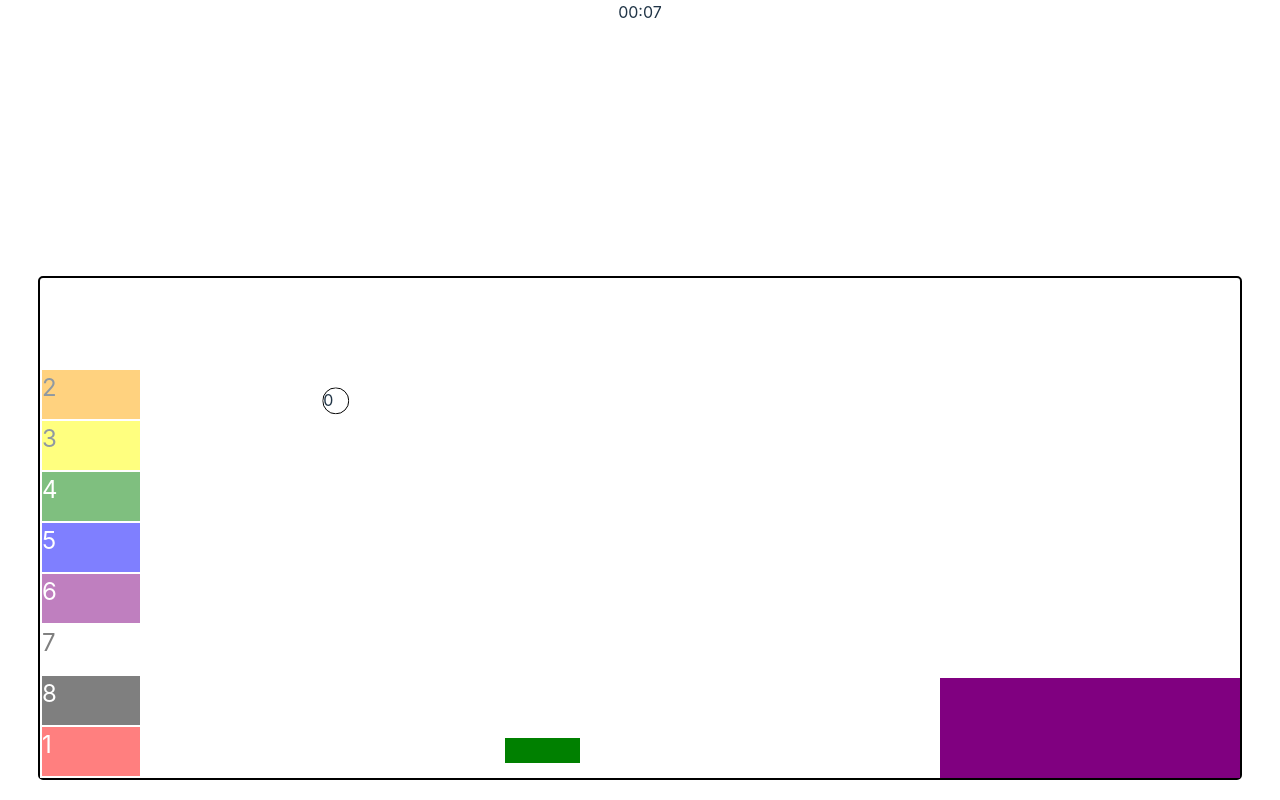
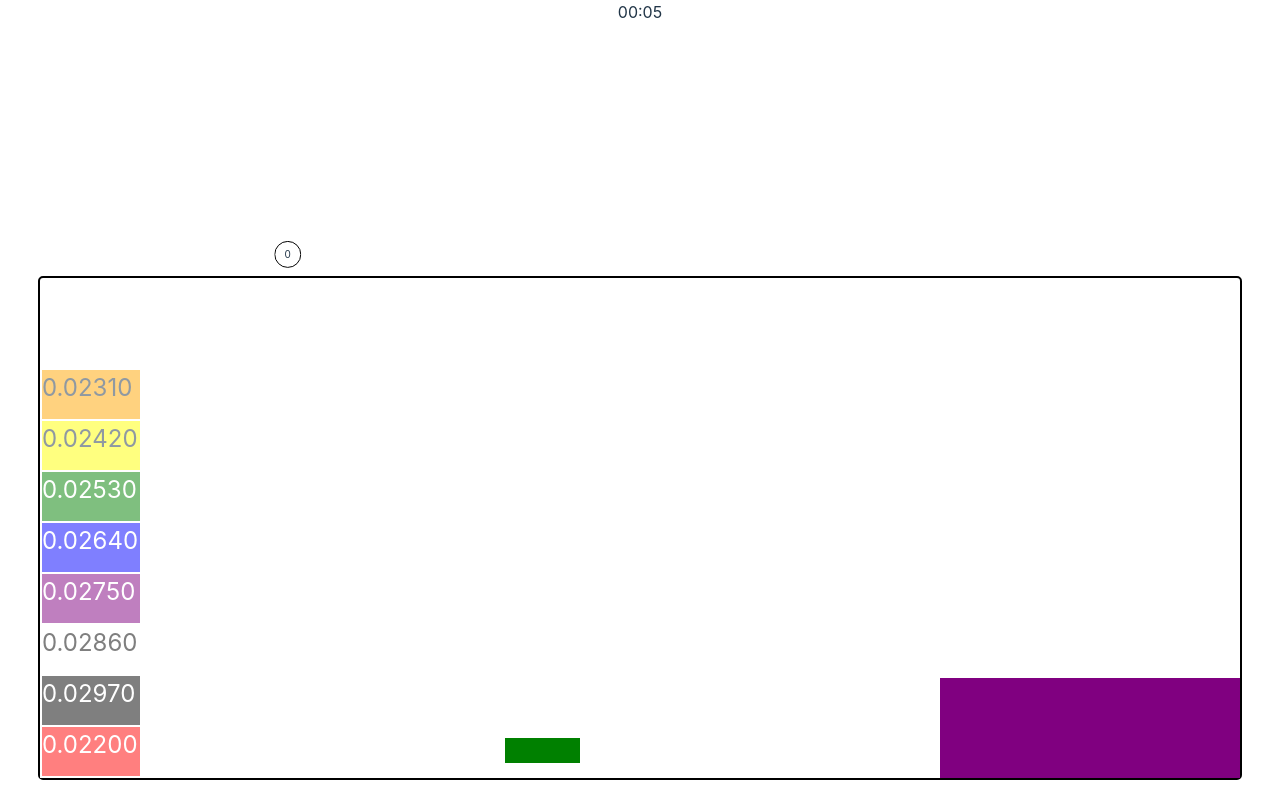
Before and after one commit to capstone-projects-2024-fall/aldwairi-projects-danglingpointers, a React (Vite) app in the folder application/frontend/: page /game in a window 1280 px wide. Built offline with nearby package versions, Linux system fonts and the light colour scheme.

Commit message:
Implement console log collision detection

```diff
--- a/application/frontend/src/components/game-components/GarbageCollector.jsx
+++ b/application/frontend/src/components/game-components/GarbageCollector.jsx
@@ -5,7 +5,6 @@ const GarbageCollector = forwardRef((_, ref) => {
 
   useEffect(() => {
     const handleKeyDown = (event) => {
-      console.log(event);
       if (event.key === "ArrowLeft") {
         setStyleLeft((prevLeft) => {
           if (parseInt(prevLeft) >= -340) return parseInt(prevLeft) - 10 + "px";
--- a/application/frontend/src/components/game-components/Pointer.jsx
+++ b/application/frontend/src/components/game-components/Pointer.jsx
@@ -1,18 +1,37 @@
 import { useEffect, useRef } from "react";
 import getRandomColor from "../../scripts/get-random-color";
+import checkForCollision from "../../scripts/check-for-collision"
 
 export default function Pointer({ id, onAnimationIteration }) {
   const pointerRef = useRef(null);
-//   const collisionCount = useRef(0);
+  //   const collisionCount = useRef(0);
 
   useEffect(() => {
     const currentPointer = pointerRef.current;
     currentPointer.addEventListener("animationiteration", onAnimationIteration);
 
     return () => {
-        currentPointer.removeEventListener("animationiteration", onAnimationIteration);
-    }
+      currentPointer.removeEventListener(
+        "animationiteration",
+        onAnimationIteration
+      );
+    };
   }, [onAnimationIteration]);
+
+  useEffect(() => {
+    const intervalId = setInterval(() => {
+      const pointer = pointerRef.current;
+      const garbageCollector = document.querySelector(".garbage-collector");
+      if (pointer) {
+        const pointerRect = pointer.getBoundingClientRect();
+        const garbageCollectorRect = garbageCollector.getBoundingClientRect();
+
+        checkForCollision(pointerRect, garbageCollectorRect);
+      }
+    }, 100);
+
+    return () => clearInterval(intervalId);
+  }, []);
 
   return (
     <>
--- a/application/frontend/src/components/game-components/Stack.jsx
+++ b/application/frontend/src/components/game-components/Stack.jsx
@@ -2,7 +2,8 @@ import { forwardRef, useEffect, useState } from "react";
 import Pointer from "./Pointer";
 
 const Stack = forwardRef((_, ref) => {
-  const [pointerCounter, setPointerCounter] = useState(0);
+  const [totalPointerCounter, setTotalPointerCounter] = useState(0);
+  const [currentPointerCounter, setCurrentPointerCounter] = useState(0);
   const [pointers, setPointers] = useState([]);
 
   useEffect(() => {
@@ -10,19 +11,20 @@ const Stack = forwardRef((_, ref) => {
       const pointerContainer = ref.current.querySelector(".pointer-container");
       const newPointer = (
         <Pointer
-          key={pointerCounter}
-          id={pointerCounter}
+          key={totalPointerCounter}
+          id={totalPointerCounter}
           onAnimationIteration={() => {
             pointerContainer.removeChild(
-              pointerContainer.querySelector(`.pointer-${pointerCounter}`)
+              pointerContainer.querySelector(`.pointer-${totalPointerCounter}`)
             );
-            // setPointerCounter((prevCounter) => prevCounter - 1);
+            setCurrentPointerCounter((prevCounter) => prevCounter - 1);
           }}
         />
       );
 
       setPointers([...pointers, newPointer]);
-      setPointerCounter((prevCounter) => prevCounter + 1);
+      setCurrentPointerCounter((prevCounter) => prevCounter + 1);
+      setTotalPointerCounter((prevCounter) => prevCounter + 1);
 
       const container = ref.current.querySelector(".stack");
       const firstChild = container.firstChild;
@@ -34,20 +36,18 @@ const Stack = forwardRef((_, ref) => {
     const intervalId = setInterval(updateStack, 5000);
 
     return () => clearInterval(intervalId);
-  }, [pointers, pointerCounter, ref]);
+  }, [pointers, totalPointerCounter, ref]);
 
   return (
     <div ref={ref}>
       <section className="pointer-container">{pointers}</section>
       <section className="stack" id="stack">
-        <div className="memory memory1">1</div>
-        <div className="memory memory2">2</div>
-        <div className="memory memory3">3</div>
-        <div className="memory memory4">4</div>
-        <div className="memory memory5">5</div>
-        <div className="memory memory6">6</div>
-        <div className="memory memory7">7</div>
-        <div className="memory memory8">8</div>
+        {Array.from({ length: 8 }, (_, index) => (
+          <div key={index} className={`memory memory${index + 1}`}>
+            {(totalPointerCounter * parseFloat(`0.2${index}`) *
+              parseFloat(`0.1${currentPointerCounter}`)).toFixed(5)}
+          </div>
+        ))}
       </section>
     </div>
   );
--- /dev/null
+++ b/application/frontend/src/scripts/check-for-collision.js
@@ -0,0 +1,14 @@
+export default function checkForCollision(pointer, garbageCollector) {
+  const pointerX = pointer.left + pointer.width / 2;
+  const garbageCollectorX1 = garbageCollector.left;
+  const garbageCollectorX2 = garbageCollector.left + garbageCollector.width;
+
+  const pointerY = pointer.bottom;
+  const garbageCollectorY = garbageCollector.top;
+
+  const collisionX =
+    pointerX > garbageCollectorX1 && pointerX < garbageCollectorX2;
+  const collisionY = pointerY > garbageCollectorY;
+
+  if (collisionX && collisionY) console.log("ye");
+}
--- a/application/frontend/src/styles/animations/animations.scss
+++ b/application/frontend/src/styles/animations/animations.scss
@@ -8,7 +8,7 @@
 
 @keyframes parabolic-down {
   0% {
-    transform: translate(4px, 1px);
+    transform: translate(4px, 4px);
   }
   10% {
     transform: translate(8px, 4px);
@@ -38,7 +38,7 @@
     transform: translate(80px, 324px);
   }
   100% {
-    transform: translate(0, 0);
+    transform: translate(88px, 400px);
   }
 }
 
--- a/application/frontend/src/styles/components/game-components.scss
+++ b/application/frontend/src/styles/components/game-components.scss
@@ -87,7 +87,10 @@
   height: 25px;
   border-radius: 50%;
   border: 1px solid black;
+  font-size: 10px;
   position: absolute;
+  display: grid;
+  place-items: center;
   top: 235px;
 }
 
```
